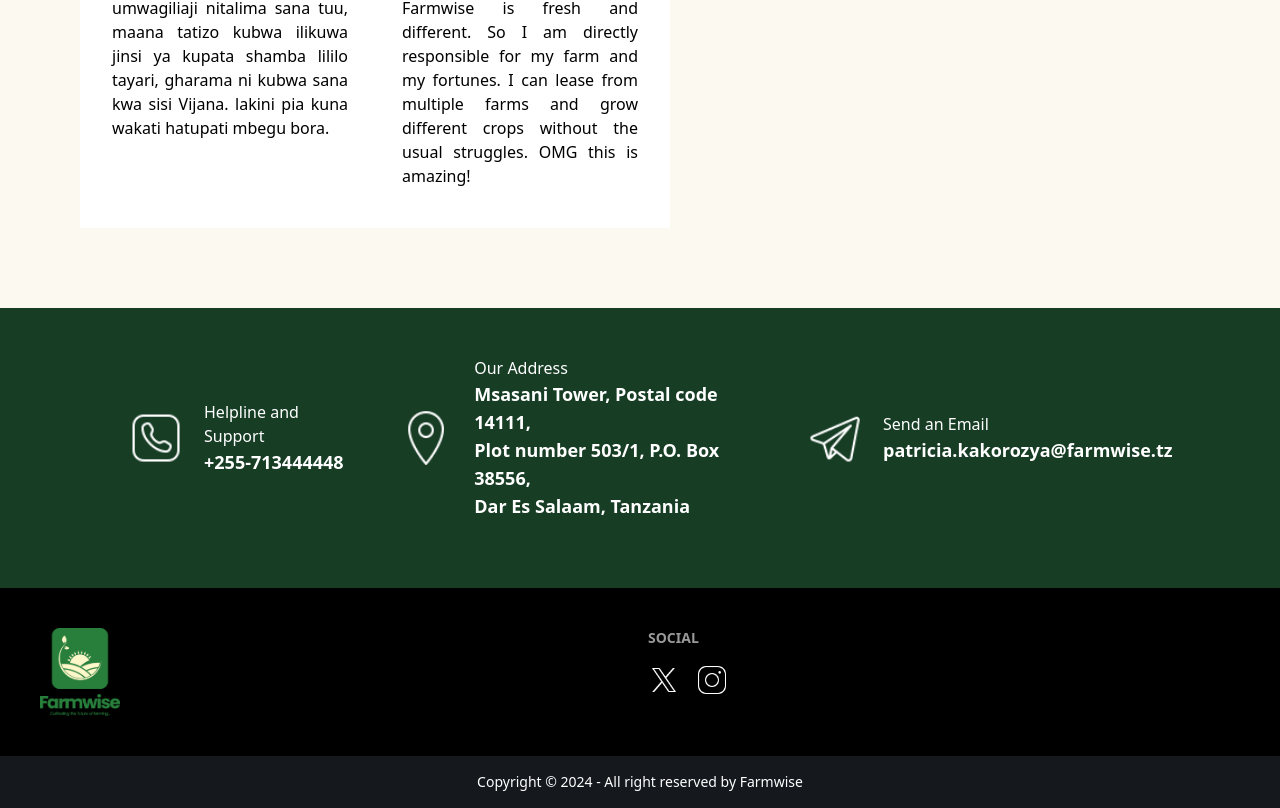
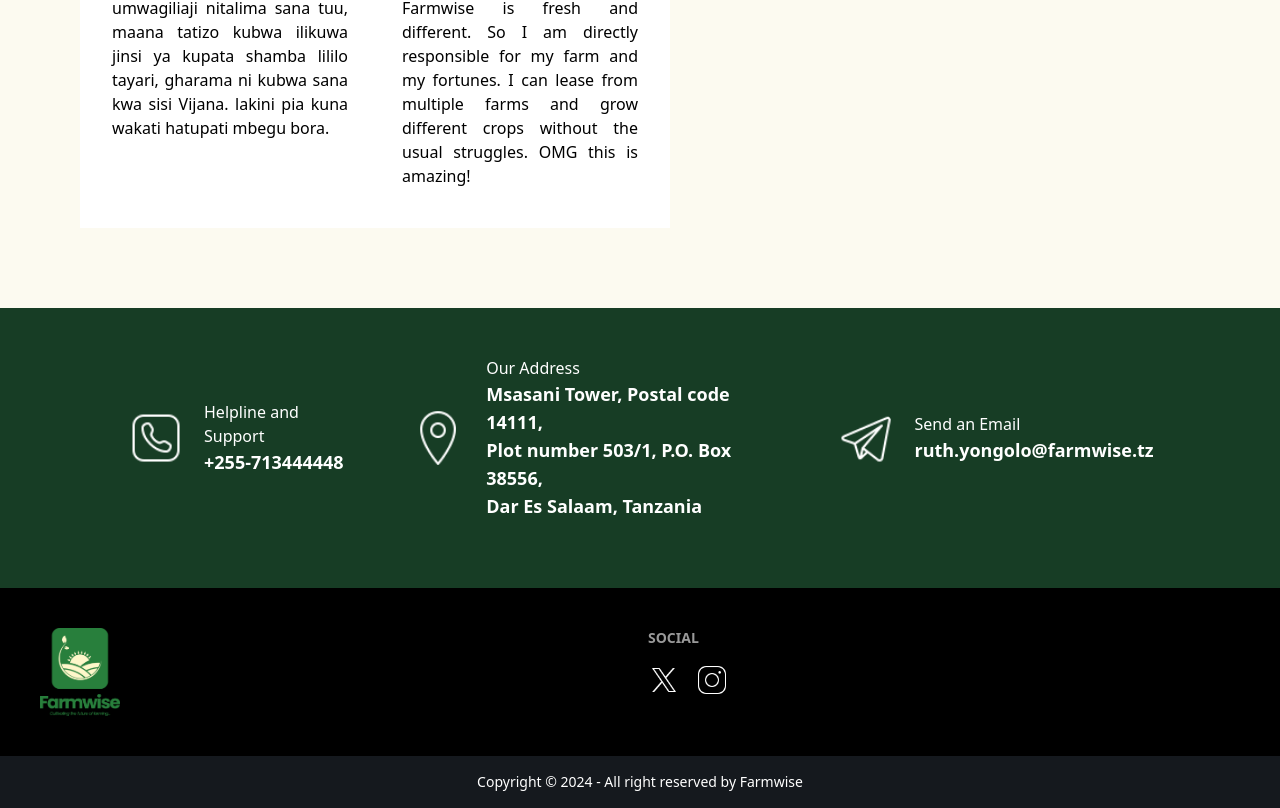
Before and after one commit to kevinmisigaro/farmwise, a Next.js app: page / in a window 1280 px wide. Shown: the part 5205-6013 px from the top of the page. Built offline with nearby package versions, Linux system fonts and the light colour scheme.

Commit message:
email address change

```diff
--- a/src/app/page.tsx
+++ b/src/app/page.tsx
@@ -525,7 +525,7 @@ function Index() {
           <div>
             <h3>Send an Email</h3>
             <h2 className="font-bold text-lg">
-              patricia.kakorozya@farmwise.tz
+            ruth.yongolo@farmwise.tz
             </h2>
           </div>
         </div>
```
